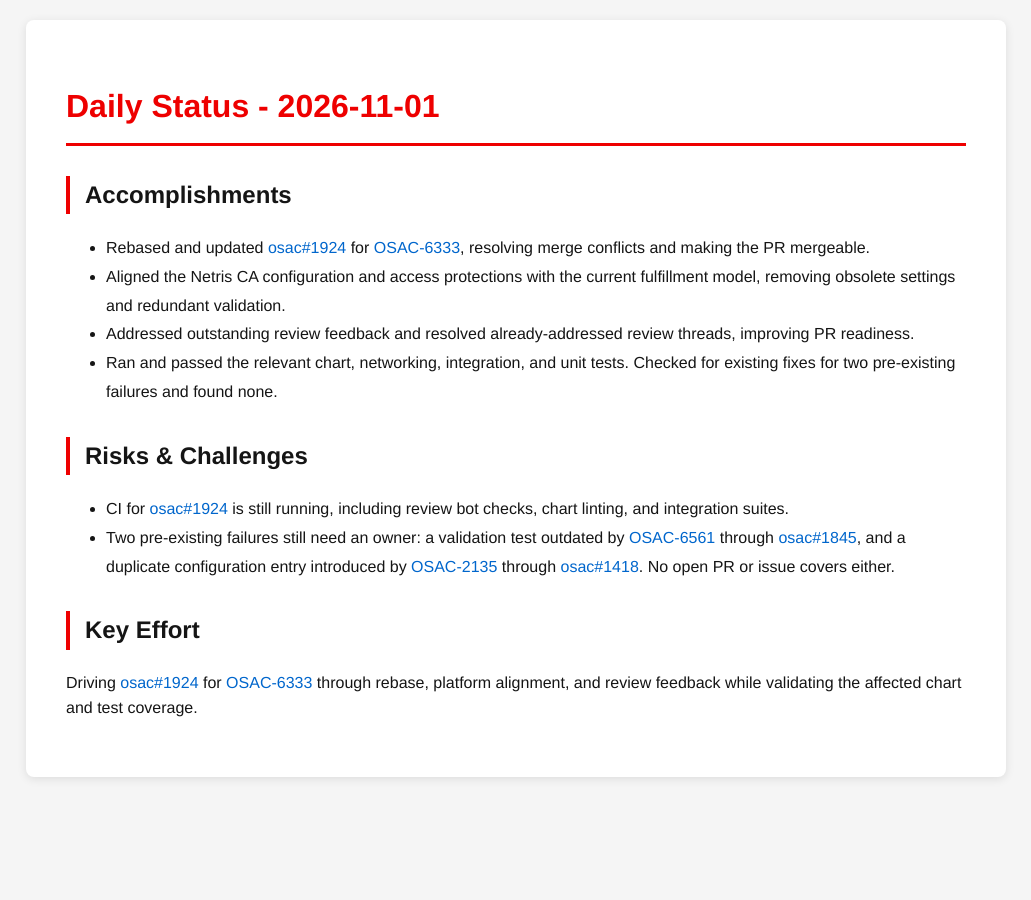
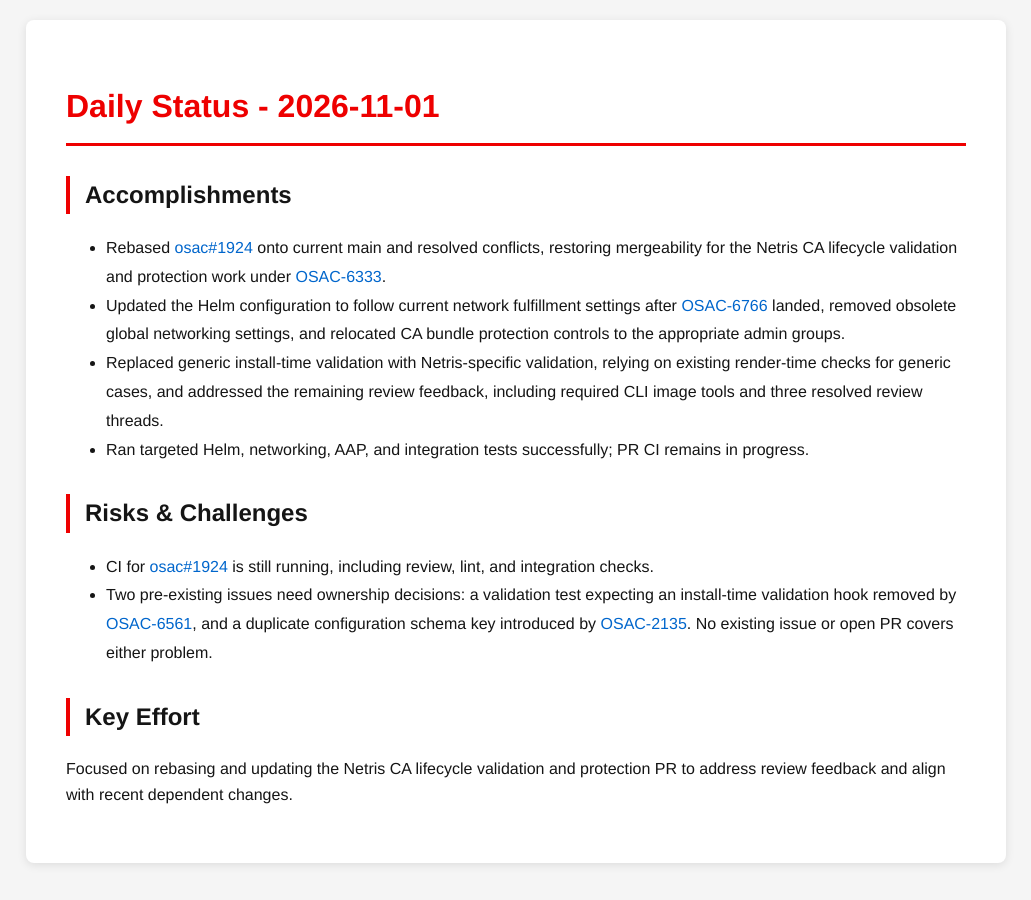
Before and after one commit to tzvatot/daily-status, a Jekyll site: the page built from 2026-11-01.md, in a window 1280 px wide. Shown: the whole page, without its empty margins (124-1155 px from the left). Built offline with Jekyll 4.4.1, drawn with Linux system fonts in a browser that asks for light colours.

Commit message:
Daily status update - 2026-11-01

```diff
--- a/2026-11-01.md
+++ b/2026-11-01.md
@@ -7,14 +7,14 @@
 # Daily Status - 2026-11-01
 
 ## Accomplishments
-- Rebased and updated [osac#1924](https://github.com/osac-project/osac/pull/1924) for [OSAC-6333](https://redhat.atlassian.net/browse/OSAC-6333), resolving merge conflicts and making the PR mergeable.
-- Aligned the Netris CA configuration and access protections with the current fulfillment model, removing obsolete settings and redundant validation.
-- Addressed outstanding review feedback and resolved already-addressed review threads, improving PR readiness.
-- Ran and passed the relevant chart, networking, integration, and unit tests. Checked for existing fixes for two pre-existing failures and found none.
+- Rebased [osac#1924](https://github.com/osac-project/osac/pull/1924) onto current main and resolved conflicts, restoring mergeability for the Netris CA lifecycle validation and protection work under [OSAC-6333](https://redhat.atlassian.net/browse/OSAC-6333).
+- Updated the Helm configuration to follow current network fulfillment settings after [OSAC-6766](https://redhat.atlassian.net/browse/OSAC-6766) landed, removed obsolete global networking settings, and relocated CA bundle protection controls to the appropriate admin groups.
+- Replaced generic install-time validation with Netris-specific validation, relying on existing render-time checks for generic cases, and addressed the remaining review feedback, including required CLI image tools and three resolved review threads.
+- Ran targeted Helm, networking, AAP, and integration tests successfully; PR CI remains in progress.
 
 ## Risks & Challenges
-- CI for [osac#1924](https://github.com/osac-project/osac/pull/1924) is still running, including review bot checks, chart linting, and integration suites.
-- Two pre-existing failures still need an owner: a validation test outdated by [OSAC-6561](https://redhat.atlassian.net/browse/OSAC-6561) through [osac#1845](https://github.com/osac-project/osac/pull/1845), and a duplicate configuration entry introduced by [OSAC-2135](https://redhat.atlassian.net/browse/OSAC-2135) through [osac#1418](https://github.com/osac-project/osac/pull/1418). No open PR or issue covers either.
+- CI for [osac#1924](https://github.com/osac-project/osac/pull/1924) is still running, including review, lint, and integration checks.
+- Two pre-existing issues need ownership decisions: a validation test expecting an install-time validation hook removed by [OSAC-6561](https://redhat.atlassian.net/browse/OSAC-6561), and a duplicate configuration schema key introduced by [OSAC-2135](https://redhat.atlassian.net/browse/OSAC-2135). No existing issue or open PR covers either problem.
 
 ## Key Effort
-Driving [osac#1924](https://github.com/osac-project/osac/pull/1924) for [OSAC-6333](https://redhat.atlassian.net/browse/OSAC-6333) through rebase, platform alignment, and review feedback while validating the affected chart and test coverage.
+Focused on rebasing and updating the Netris CA lifecycle validation and protection PR to address review feedback and align with recent dependent changes.
```
